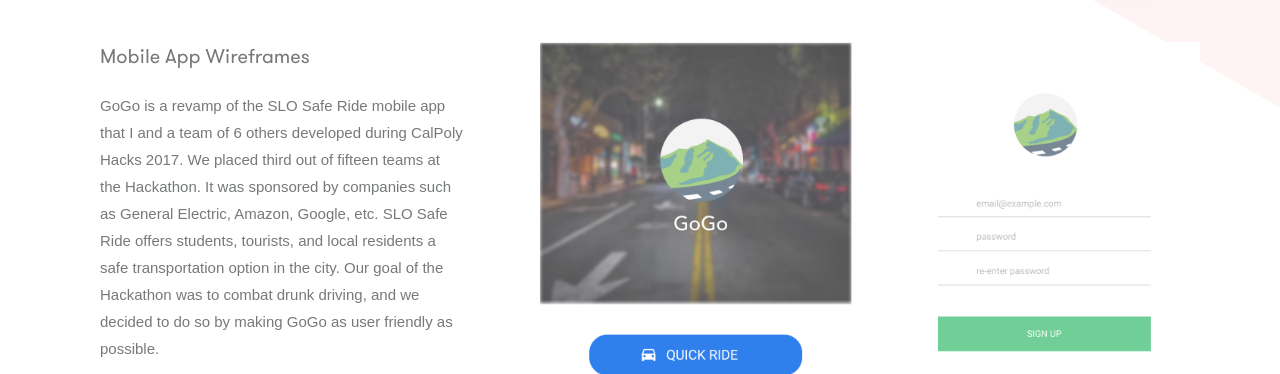
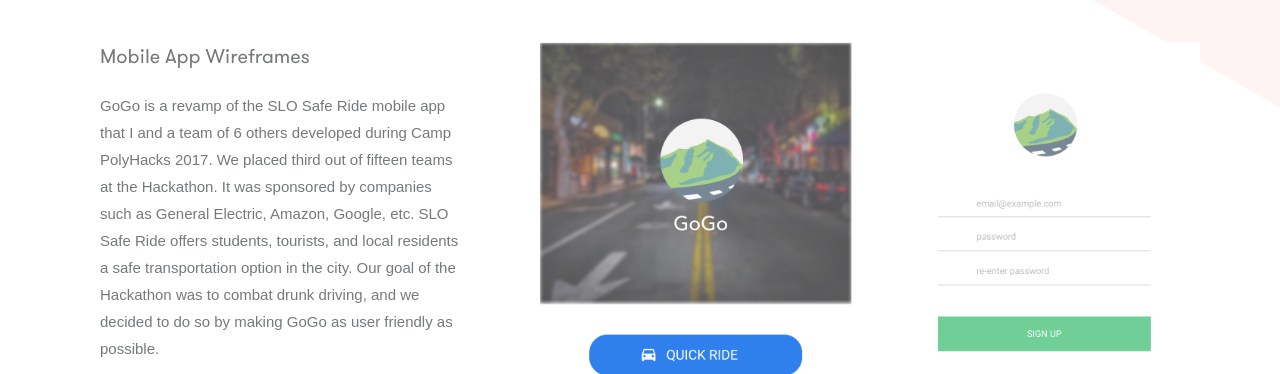
Before and after one commit to faricacarroll/mywebsite, a plain HTML site: page gogo.html in a window 1280 px wide. Shown: the part 357-731 px from the top of the page. Drawn offline with Linux system fonts and the light colour scheme; a web font is replaced by a local one.

Commit message:
Changed calpoly hacks

```diff
--- a/gogo.html
+++ b/gogo.html
@@ -39,7 +39,7 @@
         <div class="project-meta">
             <h4 class="project-title">Mobile App Wireframes</h4>
             <div class="project-description">
-                <p>GoGo is a revamp of the SLO Safe Ride mobile app that I and a team of 6 others developed during CalPoly Hacks 2017. We placed third out of fifteen teams at the Hackathon. It was sponsored by companies such as General Electric, Amazon, Google, etc. SLO Safe Ride offers students, tourists, and local residents a safe transportation option in the city. Our goal of the Hackathon was to combat drunk driving, and we decided to do so by making GoGo as user friendly as possible.</p>
+                <p>GoGo is a revamp of the SLO Safe Ride mobile app that I and a team of 6 others developed during Camp PolyHacks 2017. We placed third out of fifteen teams at the Hackathon. It was sponsored by companies such as General Electric, Amazon, Google, etc. SLO Safe Ride offers students, tourists, and local residents a safe transportation option in the city. Our goal of the Hackathon was to combat drunk driving, and we decided to do so by making GoGo as user friendly as possible.</p>
 
                 <p>We created a quick ride button that allowed the user to request a ride without having to login into an account in case they were too intoxicated to put all that information in. We also implemented a credit card scanner that would allow the user to simply take a picture of their credit card, instead of manually typing the numbers in.</p>
 
```
Also changed, not shown: 1 other file.
